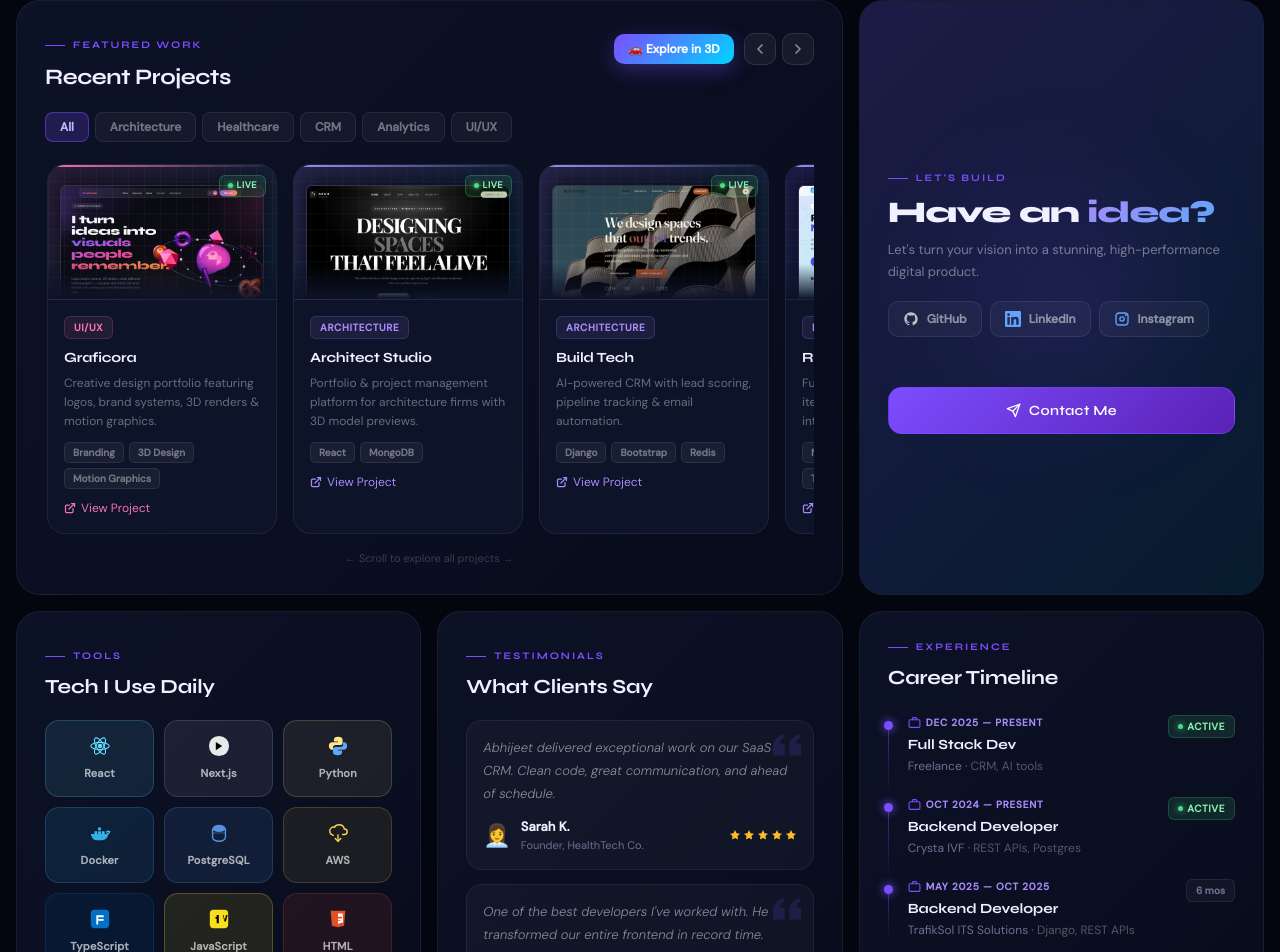
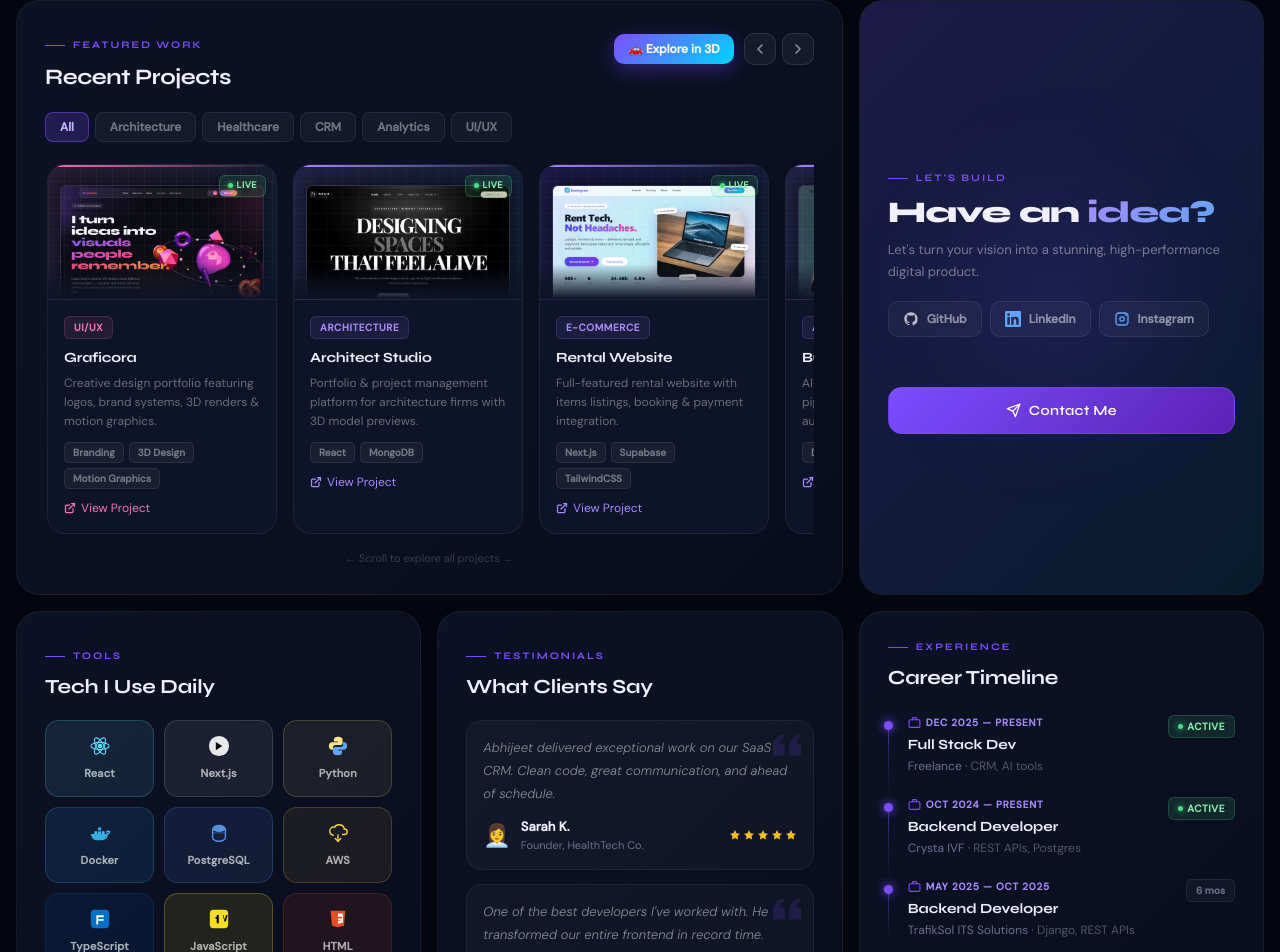
Before and after one commit to abhijeetkumar7011-code/Abhijeet_Portfolio, a Next.js app: page / in a window 1280 px wide. Shown: the part 1338-2290 px from the top of the page. Built offline with nearby package versions, Linux system fonts and the light colour scheme.

Commit message:
profile pic update and project sequence update

```diff
--- a/src/components/Hero.tsx
+++ b/src/components/Hero.tsx
@@ -4,7 +4,7 @@ import { useEffect, useRef, useState } from "react";
 import CountUp from "react-countup";
 
 /* ───────────────────────── Data ───────────────────────── */
-const ROLES = ["Full Stack Developer", "React & Next.js Developer", "Backend Developer", "UI Craftsman", "Tech Enthusiast", "Django Developer"];
+const ROLES = ["Full Stack Developer", "React & Next.js Developer", "Backend Developer", "UI Craftsman", "Tech Enthusiast"];
 
 const STATS = [
   { value: 2, suffix: "+", label: "Years Exp.", color: "#a78bfa" },
--- a/src/data/projects.ts
+++ b/src/data/projects.ts
@@ -18,6 +18,15 @@ export const projects = [
     projectUrl: "https://arch-studio-frontend.vercel.app/",
   },
   {
+    title: "Rental Website",
+    category: "E-commerce",
+    emoji: "🏥",
+    description: "Full-featured rental website with items listings, booking & payment integration.",
+    tech: ["Next.js", "Supabase", "TailwindCSS"],
+    image: "/images/project/rentogram.png",
+    projectUrl: "https://rentogram-nu.vercel.app/",
+  },
+  {
     title: "Build Tech",
     category: "Architecture",
     emoji: "📊",
@@ -25,15 +34,6 @@ export const projects = [
     tech: ["Django", "Bootstrap", "Redis"],
     image: "/images/project/build-tech.png",
     projectUrl: "https://architect-web-django.onrender.com",
-  },
-  {
-    title: "Rental Website",
-    category: "E-commerce",
-    emoji: "🏥",
-    description: "Full-featured rental website with items listings, booking & payment integration.",
-    tech: ["Next.js", "Supabase", "TailwindCSS"],
-    image: "/images/project/rentogram.png",
-    projectUrl: "https://rentogram-nu.vercel.app/",
   },
   {
     title: "IVF CRM",
```
Also changed, not shown: public/profile-cutout.png, public/profile_old.png (deleted).
